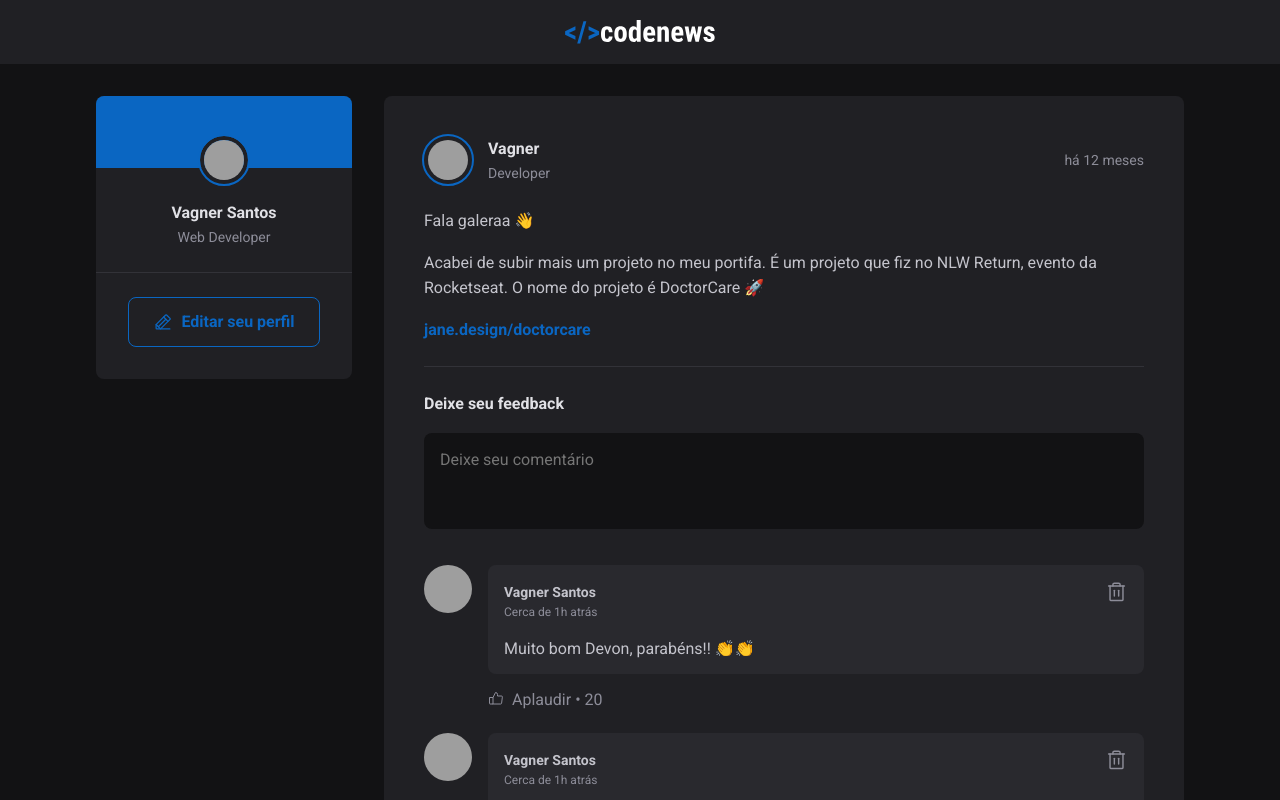
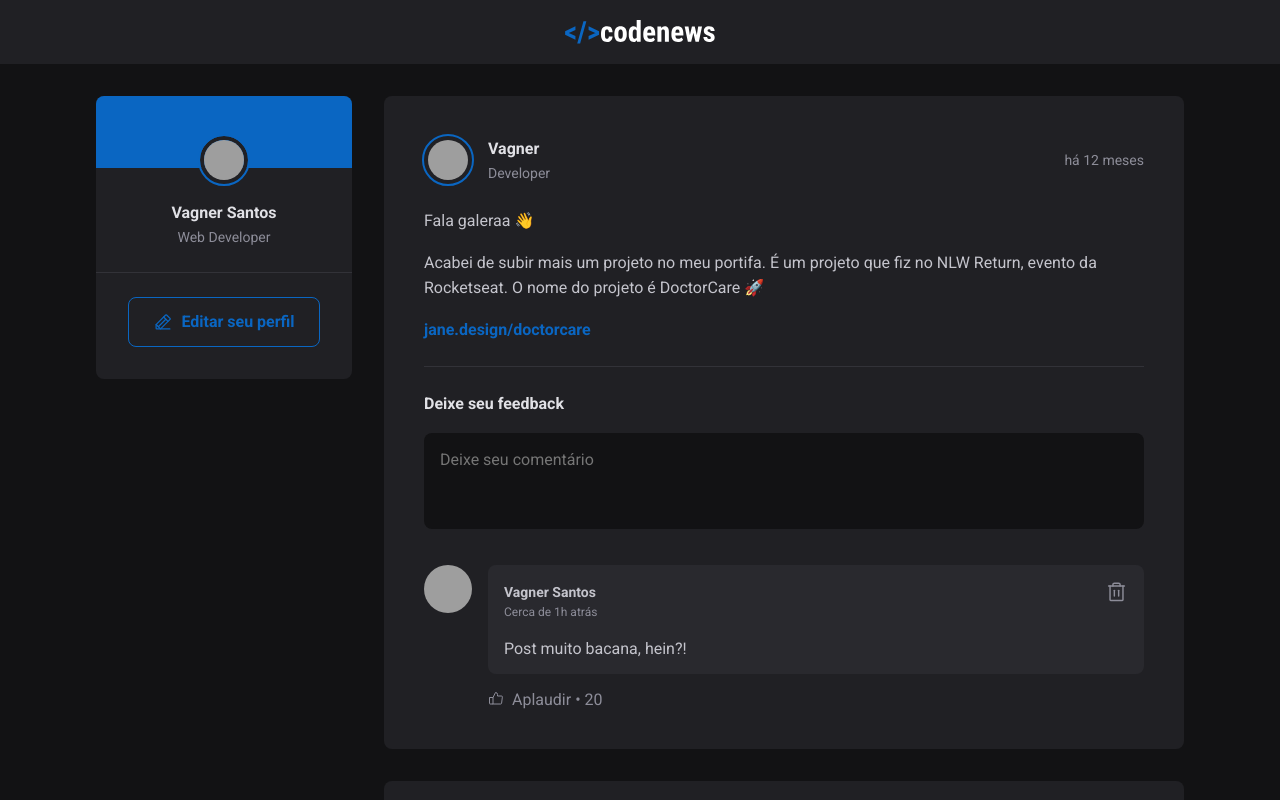
Before and after one commit to vagner531/code-news, a React (Vite) app: page / in a window 1280 px wide. Shown: the top 800 px of the page. Built offline with nearby package versions, Linux system fonts and the light colour scheme; grey boxes are pictures that could not be loaded.

Commit message:
feat: Entering Comments (Declarative Programming)

```diff
--- a/src/components/Comment.jsx
+++ b/src/components/Comment.jsx
@@ -3,7 +3,7 @@
 
 import styles from "./Comment.module.css";
 
-export function Comment() {
+export function Comment({ content }) {
   return (
     <div className={styles.comment}>
 
@@ -22,7 +22,7 @@
               <Trash size={23}/>
             </button>
           </header>
-          <p>Muito bom Devon, parabéns!! 👏👏</p>
+          <p>{content}</p>
         </div>
         <footer>
           <button>
--- a/src/components/Post.jsx
+++ b/src/components/Post.jsx
@@ -5,22 +5,46 @@
 import { Comment } from "./Comment";
 
 import styles from "./Post.module.css";
+import { useState } from "react";
+
 
 export function Post({ author, publishedAt, content }) {
-  const publishedDateFormatted = format(publishedAt, "d 'de' LLLL 'às' HH:mm'h'", {
-    locale: ptBR,
-  })
+  const [comments, setComments ] = useState([
+    'Post muito bacana, hein?!'
+
+  ]);
+
+  const [newCommentText, setNewCommentText] = useState('')
+
+  const publishedDateFormatted = format(
+    publishedAt,
+    "d 'de' LLLL 'às' HH:mm'h'",
+    {
+      locale: ptBR,
+    }
+  );
 
   const publishedDateRelativeToNow = formatDistanceToNow(publishedAt, {
     locale: ptBR,
     addSuffix: true,
-  })
+  });
+
+  function handleCreateNewComment() {
+    event.preventDefault();
+
+    setComments([...comments, newCommentText]);
+    setNewCommentText('');
+
+  }
+
+  function handleNewCommentChange() {
+    setNewCommentText(event.target.value);
+  }
 
   return (
     <article className={styles.post}>
       <header>
         <div className={styles.author}>
-
           <Avatar src={author.avatarUrl} />
 
           <div className={styles.authorInfo}>
@@ -29,24 +53,36 @@
           </div>
         </div>
 
-        <time title={publishedDateFormatted} dateTime={publishedAt.toISOString()}>
-            {publishedDateRelativeToNow}
+        <time
+          title={publishedDateFormatted}
+          dateTime={publishedAt.toISOString()}
+        >
+          {publishedDateRelativeToNow}
         </time>
       </header>
       <div className={styles.content}>
-       {content.map(line => {
-        if (line.type === 'paragraph') {
-          return <p>{line.content}</p>
-        } else if (line.type === 'link') {
-          return <p><a href="">{line.content}</a></p>
-        }
-       })}
+        {content.map((line) => {
+          if (line.type === "paragraph") {
+            return <p>{line.content}</p>;
+          } else if (line.type === "link") {
+            return (
+              <p>
+                <a href="">{line.content}</a>
+              </p>
+            );
+          }
+        })}
       </div>
 
-      <form className={styles.commentForm}>
+      <form onSubmit={handleCreateNewComment} className={styles.commentForm}>
         <strong>Deixe seu feedback</strong>
 
-        <textarea placeholder="Deixe seu comentário" />
+        <textarea
+        name="comment"
+        placeholder="Deixe seu comentário"
+        value={newCommentText}
+        onChange={handleNewCommentChange}
+        />
 
         <footer>
           <button type="submit">Publicar</button>
@@ -54,9 +90,9 @@
       </form>
 
       <div className={styles.commentList}>
-        <Comment />
-        <Comment />
-        <Comment />
+        {comments.map((comment) => {
+          return <Comment content={comment}/>;
+        })}
       </div>
     </article>
   );
```
Also changed, not shown: 1 other file (tests, documents, lock files or other folders).
